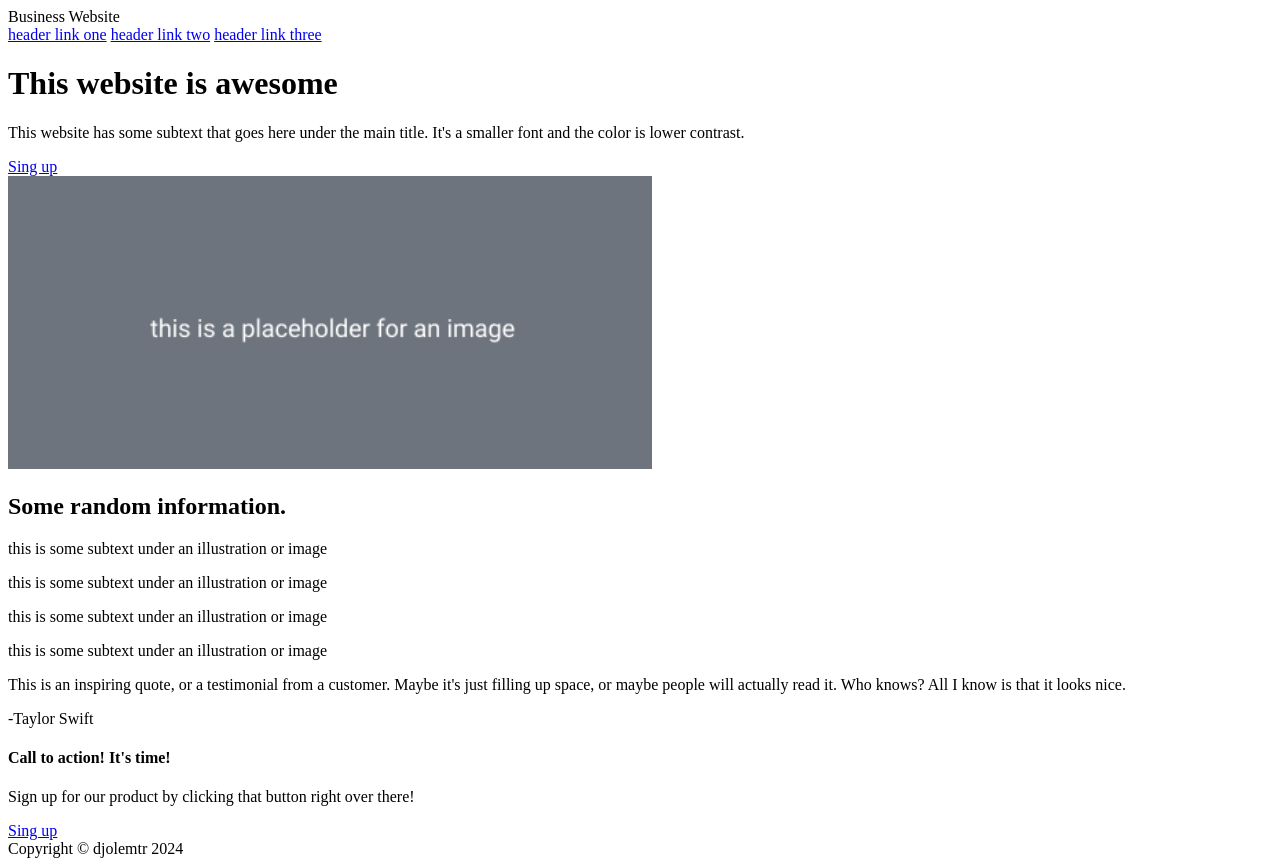
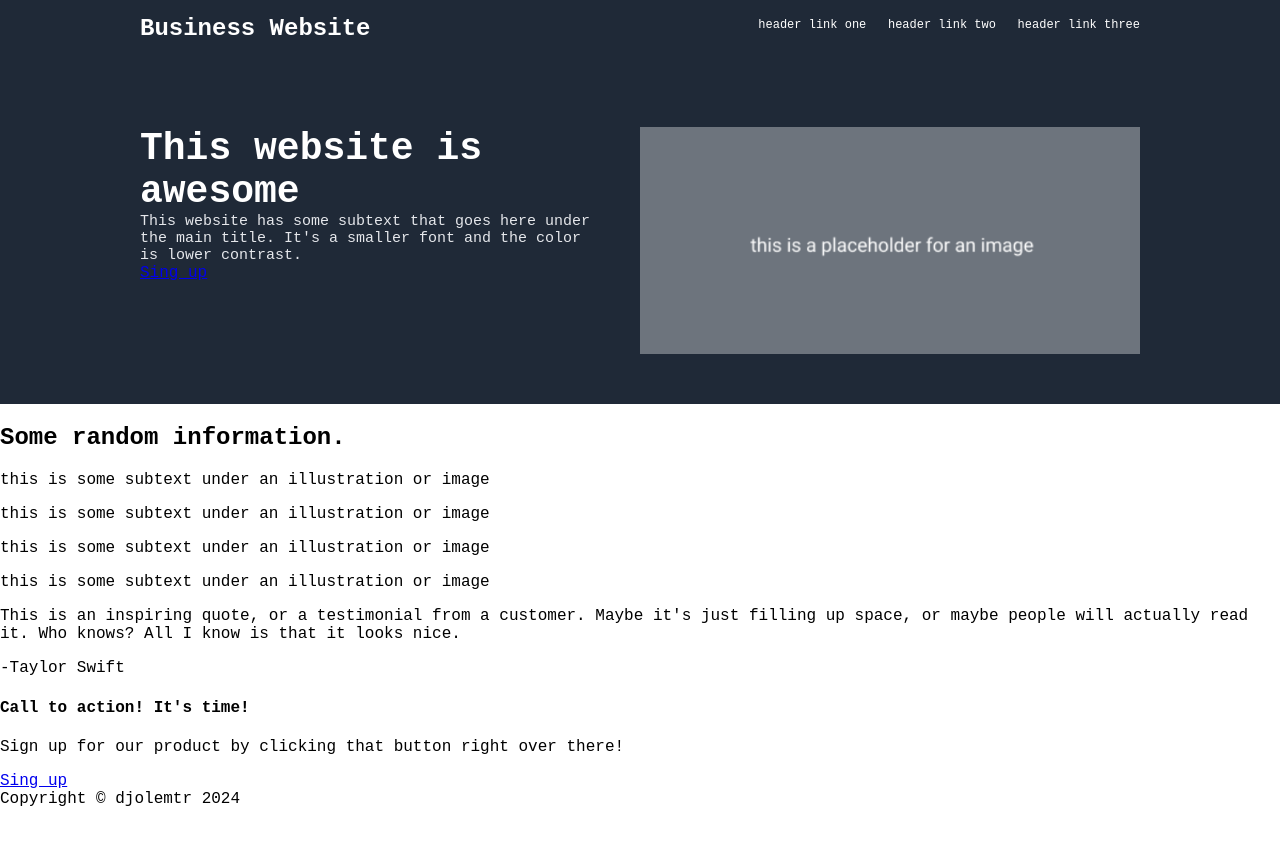
Before and after one commit to djolemtr/business-website, a plain HTML site: page index.html in a window 1280 px wide. After the commit the page ends 808 px from the top, so only its background shows below. Drawn offline with Linux system fonts and the light colour scheme; a web font is replaced by a local one.

Commit message:
Style header

```diff
--- a/index.html
+++ b/index.html
@@ -4,22 +4,22 @@
 <head>
   <meta charset="UTF-8">
   <meta name="viewport" content="width=device-width, initial-scale=1.0">
+  <link rel="stylesheet" href="style.css">
   <title>Business Website</title>
 </head>
 
 <body>
 
-  <header>
+  <div class="container-one">
+    <div class="header">
       <div class="logo">Business Website</div>
 
       <div class="links">
         <a href="#">header link one</a>
         <a href="#">header link two</a>
         <a href="#">header link three</a>
-
-
       </div>
-  </header>
+    </div>
 
     <div class="intro">
 
@@ -31,9 +31,13 @@
         <a class="button" href="#">Sing up</a>
       </div>
 
-    <img src="./placeholder-image.png" alt="Image">
+      <img class="image" src="./placeholder-image.png" alt="Image">
 
     </div>
+
+  </div>
+
+
 
   <div class="content">
 
@@ -95,7 +99,9 @@
 
   </div>
 
-  <footer>Copyright © djolemtr 2024</footer>
+  <div class="footer">
+    Copyright © djolemtr 2024
+  </div>
 
 </body>
 
--- a/style.css
+++ b/style.css
@@ -0,0 +1,66 @@
+@import url('https://fonts.googleapis.com/css2?family=Victor+Mono&display=swap');
+
+body {
+    font-family: 'Victor Mono', monospace;
+    margin: 0;
+}
+
+.container-one {
+    background-color: #1f2937;
+    color: white;
+    display: flex;
+    flex-direction: column;
+    align-items: center;
+
+}
+
+/*HEADER*/
+.header {
+    display: flex;
+    padding: 15px;
+    min-width: 1000px;
+
+}
+
+.header .logo {
+    font-size: 24px;
+    font-weight: bold;
+}
+
+.header .links {
+    margin-left: auto;
+}
+
+.links a {
+    text-decoration: none;
+    color: white;
+    font-size: 12px;
+    padding-left: 12px;
+}
+
+/*INTRO*/
+.intro {
+    display: flex;
+    margin: 50px 0px;
+    max-width: 1000px;
+    padding-top: 20px;
+}
+
+/*DESCRIPTION*/
+.description h1 {
+    font-size: 38px;
+    font-weight: bold;
+    margin: 0;
+}
+
+.description p {
+    font-size: 15px;
+    color: #e5e7eb;
+    margin: 0;
+}
+
+.intro .image {
+    padding-left: 32px;
+    max-width: 500px;
+    max-height: 250px;
+}
```
Lines whose indentation alone changed are shown as unchanged.
